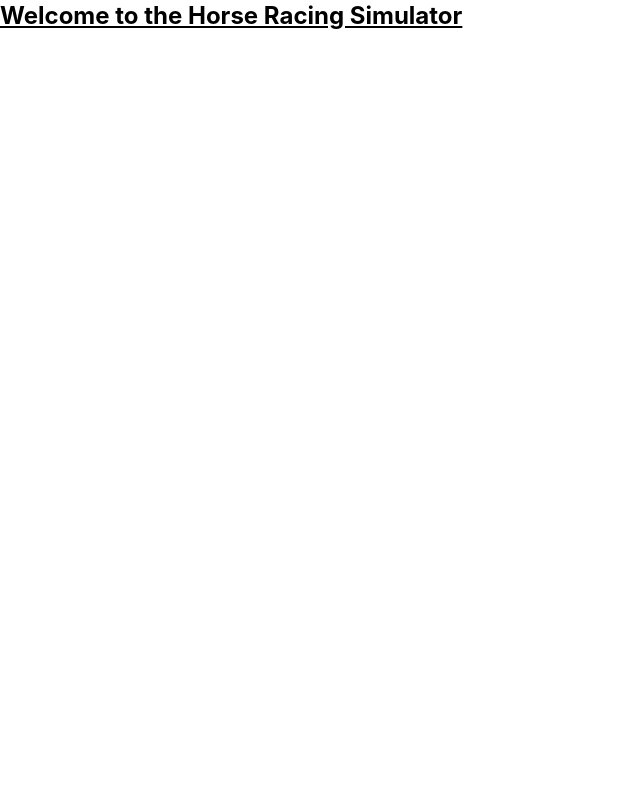
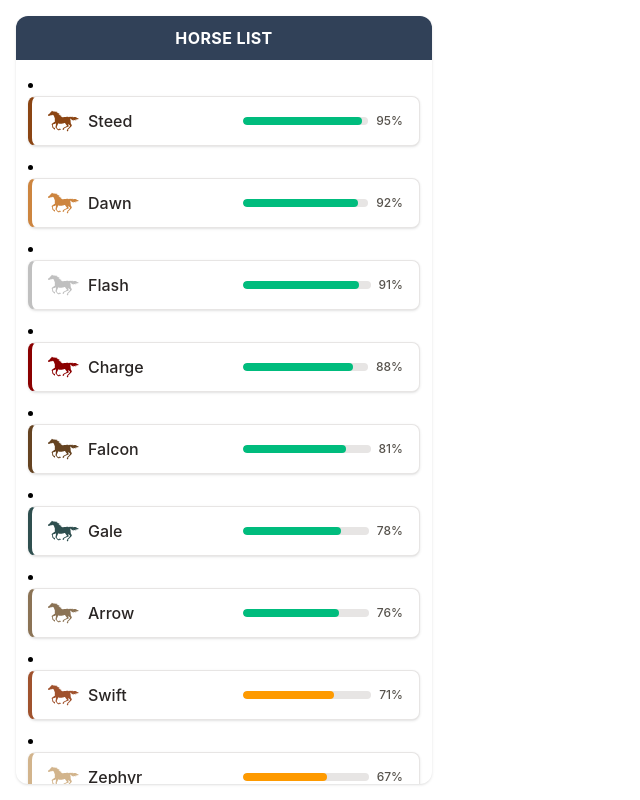
Before and after one commit to szymonmusial/horse-racing-simulator, a Vue app: page / in a window 1280 px wide. Shown: the whole page, without its empty margins (0-640 px from the left). Built offline with nearby package versions, Linux system fonts and the light colour scheme.

Commit message:
feat: init race view

```diff
--- a/src/App.vue
+++ b/src/App.vue
@@ -1,9 +1,8 @@
 <script setup lang="ts"></script>
 
 <template>
-  <div class="app">
-    <router-view />
+  <div class="app h-screen">
+    <router-view class="h-full" />
   </div>
 </template>
-
 <style lang="scss" scoped></style>
--- a/src/router/routes.ts
+++ b/src/router/routes.ts
@@ -3,8 +3,8 @@ import type { RouteRecordRaw } from 'vue-router'
 const routes: RouteRecordRaw[] = [
   {
     path: '/',
-    name: 'welcome',
-    component: () => import('@/views/WelcomeView.vue'),
+    name: 'race',
+    component: () => import('@/views/RaceView.vue'),
   },
 ]
 
--- /dev/null
+++ b/src/views/RaceView.vue
@@ -0,0 +1,36 @@
+<template>
+  <div class="h-full p-4 flex flex-col">
+    <BasePanel class="w-1/3 min-h-0 flex-1 flex flex-col" title="Horse list">
+      <HorseCardList :horses="horses" />
+    </BasePanel>
+  </div>
+</template>
+
+<script setup lang="ts">
+import type { Horse } from '@/types/horse'
+import HorseCardList from '@/components/horse/HorseCardList.vue'
+import BasePanel from '@/components/base/panel/BasePanel.vue'
+
+const horses: Horse[] = [
+  { id: 1, name: 'Lightning', color: '#8B4513', condition: 25 },
+  { id: 2, name: 'Gale', color: '#2F4F4F', condition: 78 },
+  { id: 3, name: 'Dawn', color: '#CD853F', condition: 92 },
+  { id: 4, name: 'Thunder', color: '#4A4A4A', condition: 45 },
+  { id: 5, name: 'Charge', color: '#8B0000', condition: 88 },
+  { id: 6, name: 'Hurricane', color: '#2E8B57', condition: 61 },
+  { id: 7, name: 'Starlight', color: '#DAA520', condition: 33 },
+  { id: 8, name: 'Swift', color: '#A0522D', condition: 71 },
+  { id: 9, name: 'Daybreak', color: '#DEB887', condition: 54 },
+  { id: 10, name: 'Storm', color: '#1C1C1C', condition: 19 },
+  { id: 11, name: 'Steed', color: '#8B4513', condition: 95 },
+  { id: 12, name: 'Thunderbolt', color: '#696969', condition: 42 },
+  { id: 13, name: 'Zephyr', color: '#D2B48C', condition: 67 },
+  { id: 14, name: 'Falcon', color: '#654321', condition: 81 },
+  { id: 15, name: 'Coot', color: '#2F2F2F', condition: 29 },
+  { id: 16, name: 'Arrow', color: '#8B7355', condition: 76 },
+  { id: 17, name: 'North Wind', color: '#5C4033', condition: 58 },
+  { id: 18, name: 'Flash', color: '#C0C0C0', condition: 91 },
+  { id: 19, name: 'Stallion', color: '#6B4423', condition: 37 },
+  { id: 20, name: 'Wanderer', color: '#3D2817', condition: 63 },
+].sort((a, b) => b.condition - a.condition)
+</script>
--- a/src/views/WelcomeView.vue
+++ /dev/null
@@ -1,7 +0,0 @@
-<template>
-  <div class="welcome-view">
-    <h1 class="text-2xl font-bold underline">Welcome to the Horse Racing Simulator</h1>
-  </div>
-</template>
-<script setup lang="ts"></script>
-<style scoped lang="scss"></style>
```
Also changed, not shown: 1 other file (tests, documents, lock files or other folders).
